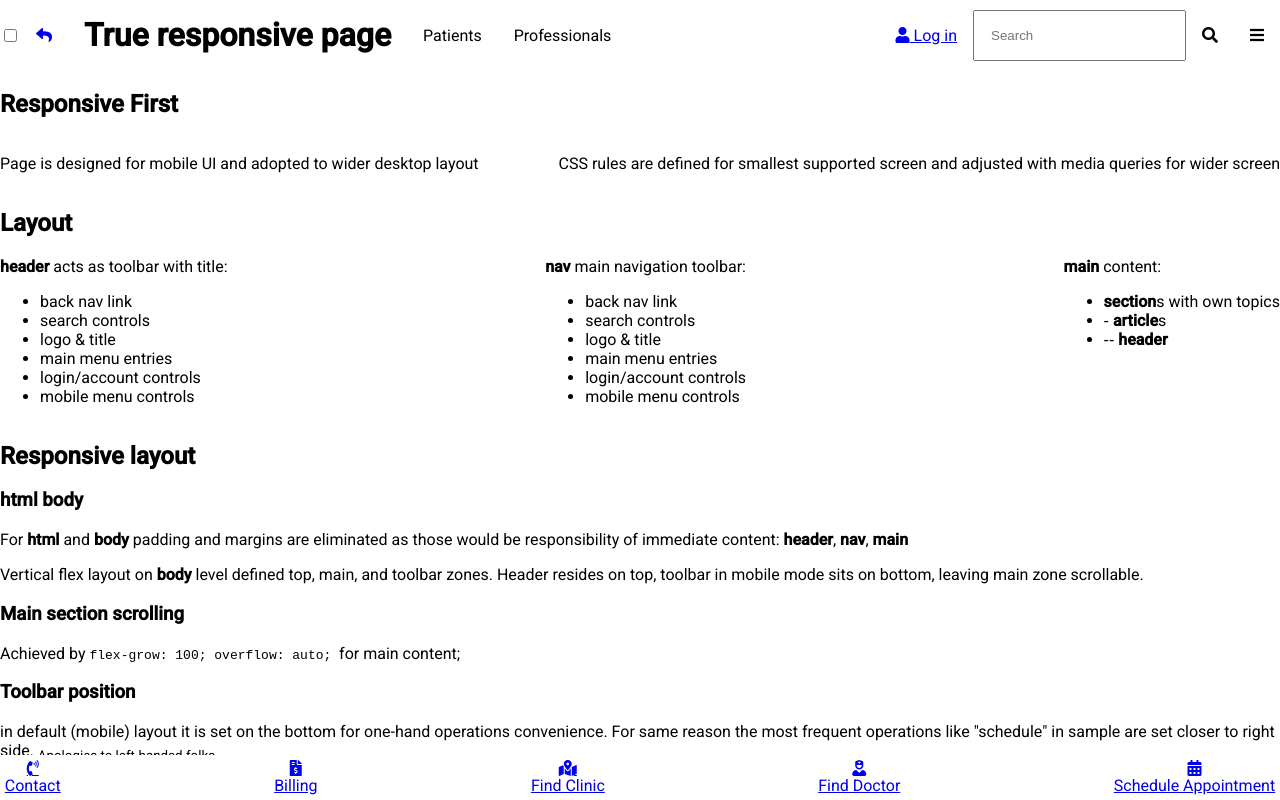
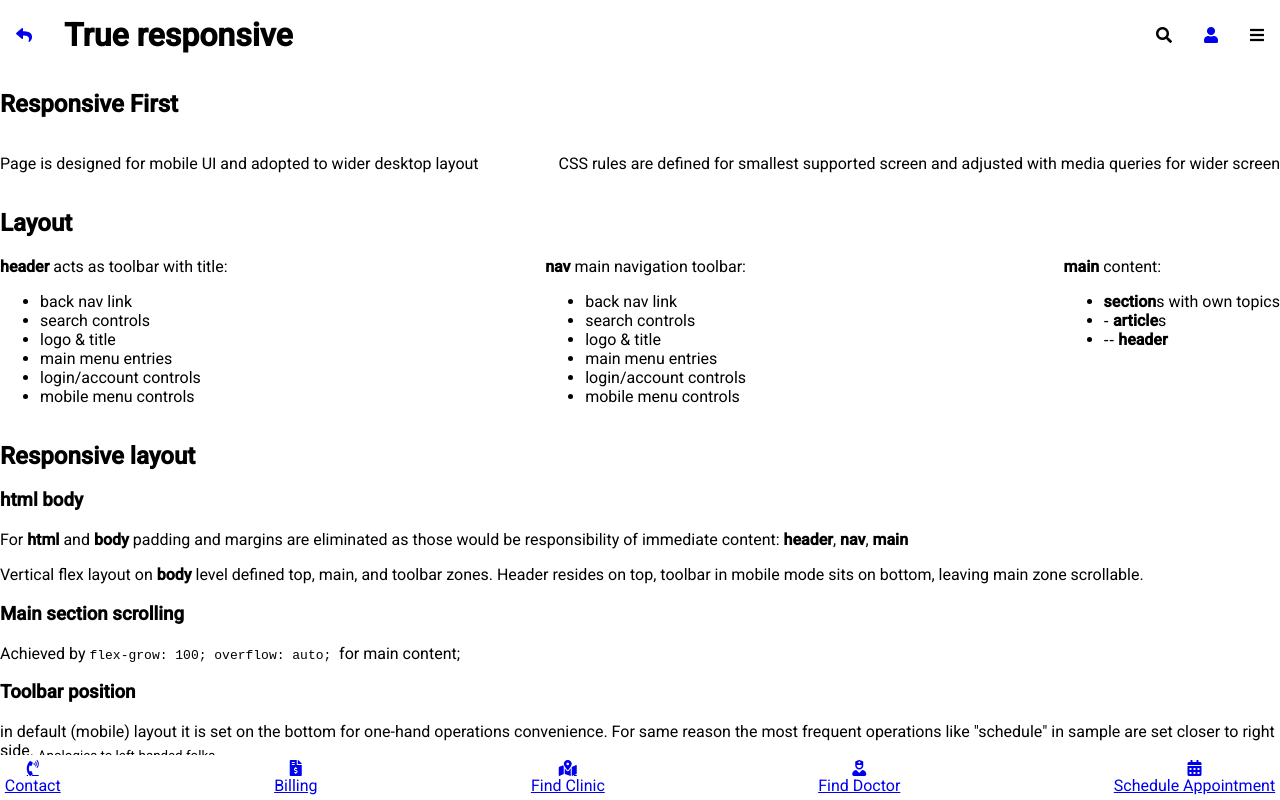
Before and after one commit to EPA-WG/web-elements-loader, a website: page demo/true-responsive/true-responsive.html in a window 1280 px wide. Drawn offline with Linux system fonts and the light colour scheme.

Commit message:
true-responsive.html header mobile 1st: menu & search hidden

```diff
--- a/demo/true-responsive/header.css
+++ b/demo/true-responsive/header.css
@@ -1,9 +1,11 @@
 header{ }
 header h1{ margin: 0; }
-header form{ display: flex; justify-content:space-between; align-items:center; }
+header form{ display: flex; justify-content:space-between; align-items:center; transition: all 0.3s ease-in-out;}
 
-ZZ#tr-menu-cb, .tr-search-close-btn,
-header button{ display: none;}
+#tr-menu-cb, .tr-search-close-btn,
+header button,
+header label{ display: none;}
+header label[for]{ display: block;}
 .tr-expand{ flex-grow: 3; }
 .tr-o1{ order:1; }
 .tr-o2{ order:2; }
@@ -16,10 +18,13 @@ header button{ display: none;}
 .tr-o9{ order:9; }
 header form>*{ padding: 1rem; }
 
+header input[type="search"]{ opacity: 0;width: 0; flex-grow: 0;padding: 0;}
+header input[type="search"]:focus{ opacity: 1;flex-grow: 3; padding: 1rem;}
+
 header input{  }
 header input:focus{ flex-grow: 10; order:2; }
 header input:focus+*{ display: block; order:3; }
-header input:focus+*+.tr-search-close-btn{ display: block; order:1; }
+header input:focus+*+*{ display: block; order:1; }
 header input:focus+*+*+*,
 header input:focus+*+*+*+*,
 header input:focus+*+*+*+*+*,
@@ -30,4 +35,5 @@ header input:focus+*+*+*+*+*+*+*+*+*,
 header input:focus+*+*+*+*+*+*+*+*+*+*
 { display: none; }
 
+header a dd{display: none; }
 label>ul{ display: none; }
--- a/demo/true-responsive/true-responsive.html
+++ b/demo/true-responsive/true-responsive.html
@@ -27,13 +27,13 @@
     <form method="GET" action="#">
 
         <input type="checkbox" id="tr-menu-cb"/>
-        <input type="search" name="q" placeholder="Search" title="Search" id="search" class="tr-o7"/>
+        <input type="search" name="q" placeholder="Search" title="Search" id="search" class="tr-o6"/>
         <button ><i class="fas fa-search"></i></button>
         <label class="tr-search-close-btn"><i class="fas fa-chevron-right"></i></label>
-        <label for="search" class="tr-o8"><i class="fas fa-search"></i></label>
+        <label for="search" class="tr-o7"><i class="fas fa-search"></i></label>
 
         <a href=".." title="home" class="tr-o1"><i class="fas fa-reply"></i></a>
-        <h1 class="tr-o3"> True responsive page </h1>
+        <h1 class="tr-o3"> True responsive </h1>
 
         <label class="tr-o3">
             Patients
@@ -52,7 +52,10 @@
             </ul>
         </label>
         <i class="tr-expand tr-o5"></i>
-        <a href="#" class="tr-o6"><i class="fas fa-user"></i> Log in </a>
+        <a href="#" class="tr-o8"
+            ><i class="fas fa-user"></i>
+            <dd>Log in</dd>
+        </a>
         <label for="tr-menu-cb" class="tr-o9"><i class="fas fa-bars"></i></label>
 
     </form>
```
